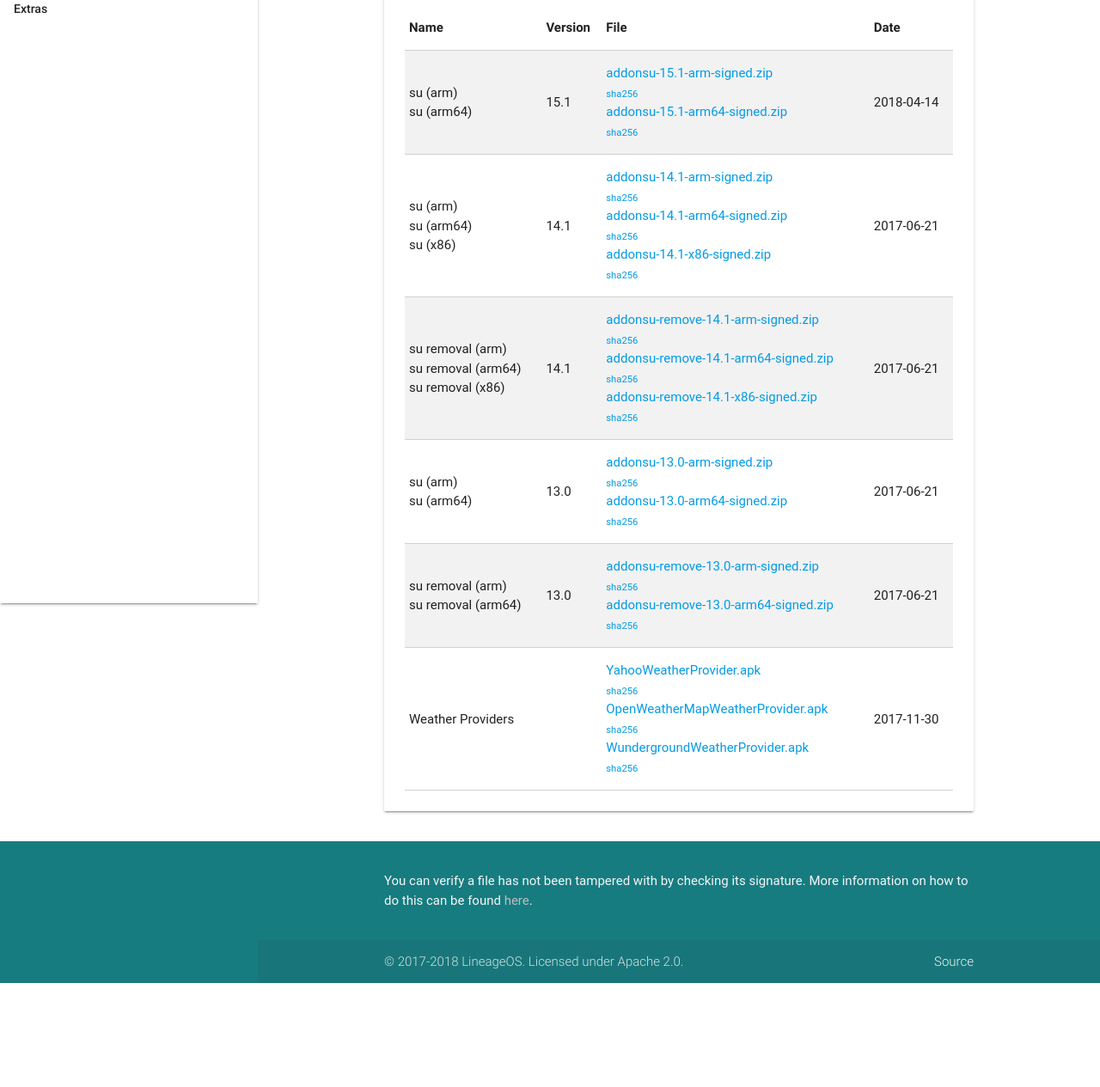
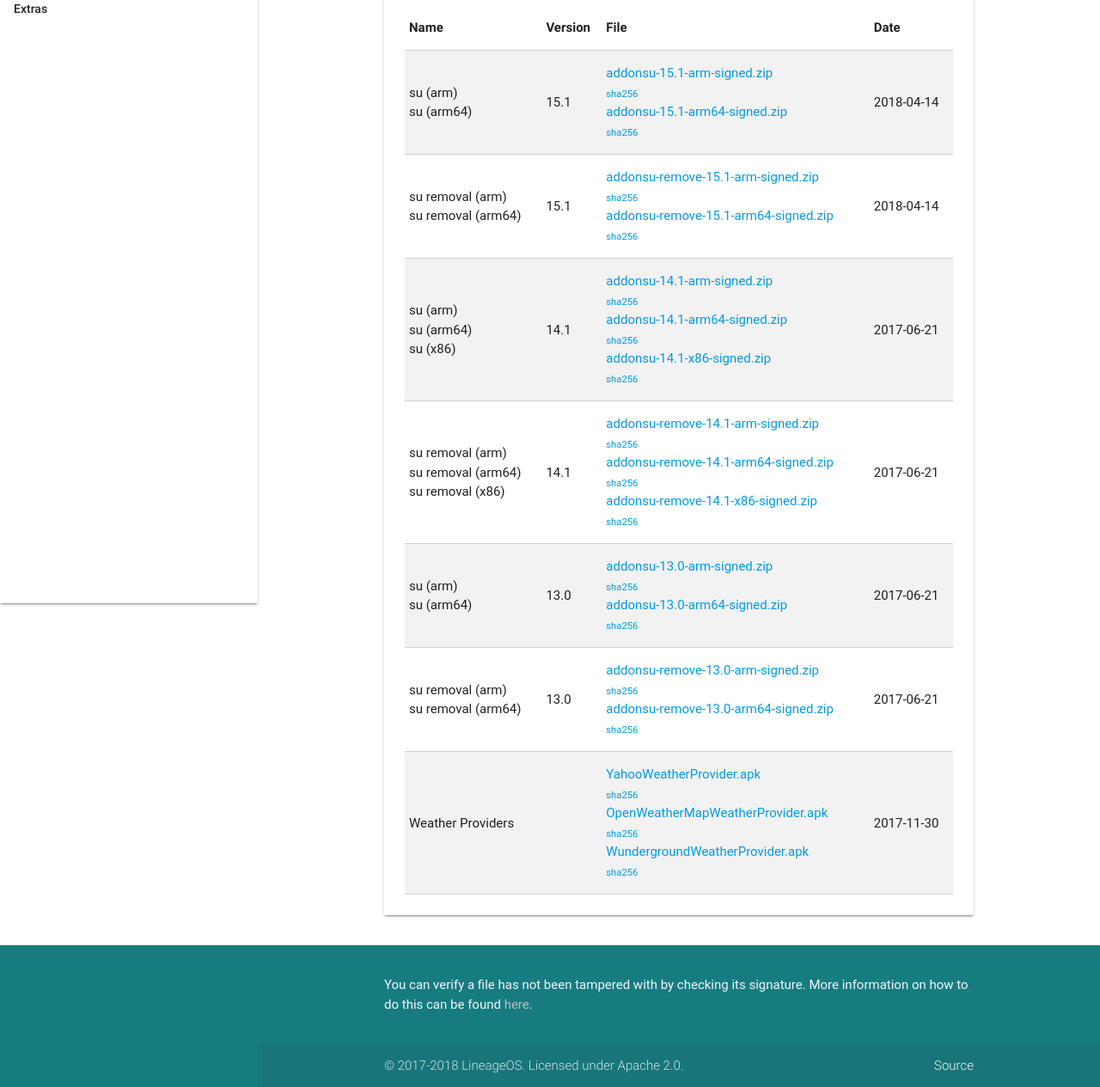
Before and after one commit to lineageos-infra/updater, a Flask app: template templates/extras.html in a window 1280 px wide. Shown: the part 158-1423 px from the top of the page at 86% size. Before the commit the page ends 1302 px from the top, so only its background shows below. Run offline with Flask 2, Linux system fonts and the light colour scheme; the template is opened without the code that fills it, so the values that code supplies are empty; parts of the project's set-up code (start-up, migrations or seed data) failed here and were passed over; some libraries are stand-ins or nearby versions; some web fonts are replaced; grey boxes are pictures that could not be loaded.

Commit message:
include removals, fixup table mishap

```diff
--- a/templates/extras.html
+++ b/templates/extras.html
@@ -19,12 +19,23 @@
                         <tbody>
                             <tr>
                                 <td>su (arm)
-                                <br>su (arm64)
+                                <br>su (arm64)</td>
                                 <td>15.1</td>
                                 <td><a href="https://mirrorbits.lineageos.org/su/addonsu-15.1-arm-signed.zip">addonsu-15.1-arm-signed.zip</a><br>
                                     <small><a href="https://mirrorbits.lineageos.org/su/addonsu-15.1-arm-signed.zip?sha256">sha256</a></small><br>
                                     <a href="https://mirrorbits.lineageos.org/su/addonsu-15.1-arm64-signed.zip">addonsu-15.1-arm64-signed.zip</a><br>
                                     <small><a href="https://mirrorbits.lineageos.org/su/addonsu-15.1-arm64-signed.zip?sha256">sha256</a></small><br>
+                                </td>
+                                <td>2018-04-14</td>
+                            </tr>
+                            <tr>
+                                <td>su removal (arm)
+                                <br>su removal (arm64)</td>
+                                <td>15.1</td>
+                                <td><a href="https://mirrorbits.lineageos.org/su/addonsu-remove-15.1-arm-signed.zip">addonsu-remove-15.1-arm-signed.zip</a><br>
+                                    <small><a href="https://mirrorbits.lineageos.org/su/addonsu-remove-15.1-arm-signed.zip?sha256">sha256</a></small><br>
+                                    <a href="https://mirrorbits.lineageos.org/su/addonsu-remove-15.1-arm64-signed.zip">addonsu-remove-15.1-arm64-signed.zip</a><br>
+                                    <small><a href="https://mirrorbits.lineageos.org/su/addonsu-remove-15.1-arm64-signed.zip?sha256">sha256</a></small><br>
                                 </td>
                                 <td>2018-04-14</td>
                             </tr>
```
